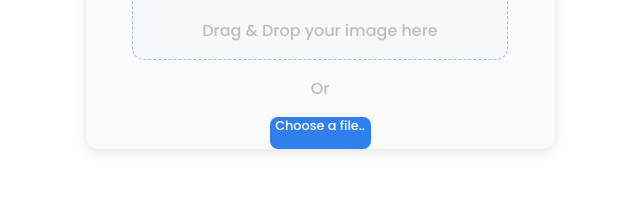
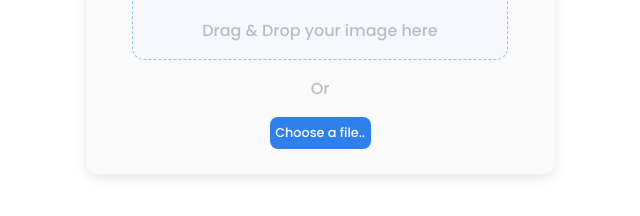
Before and after one commit to juanse1904/image-uploader-frontend, a plain HTML site: page index.html in a window 1280 px wide. Shown: the part 394-610 px from the top of the page, without its empty margins (320-960 px from the left). Drawn offline with Linux system fonts and the light colour scheme.

Commit message:
fixed principal button

```diff
--- a/style.css
+++ b/style.css
@@ -11,6 +11,7 @@ font-family: 'Poppins', sans-serif;
 display: flex;
 flex-direction: column;
 align-items: center;
+padding-bottom: 25px;;
 }
 .image-container{
     background: #F6F8FB;
@@ -54,6 +55,7 @@ color:#BDBDBD;
   .button-input{
     width: 101px;
     height: 31.98px;
+  line-height: 31.98px;
     left: 670.64px;
     top: 705.39px;
     background: #2F80ED;
```
